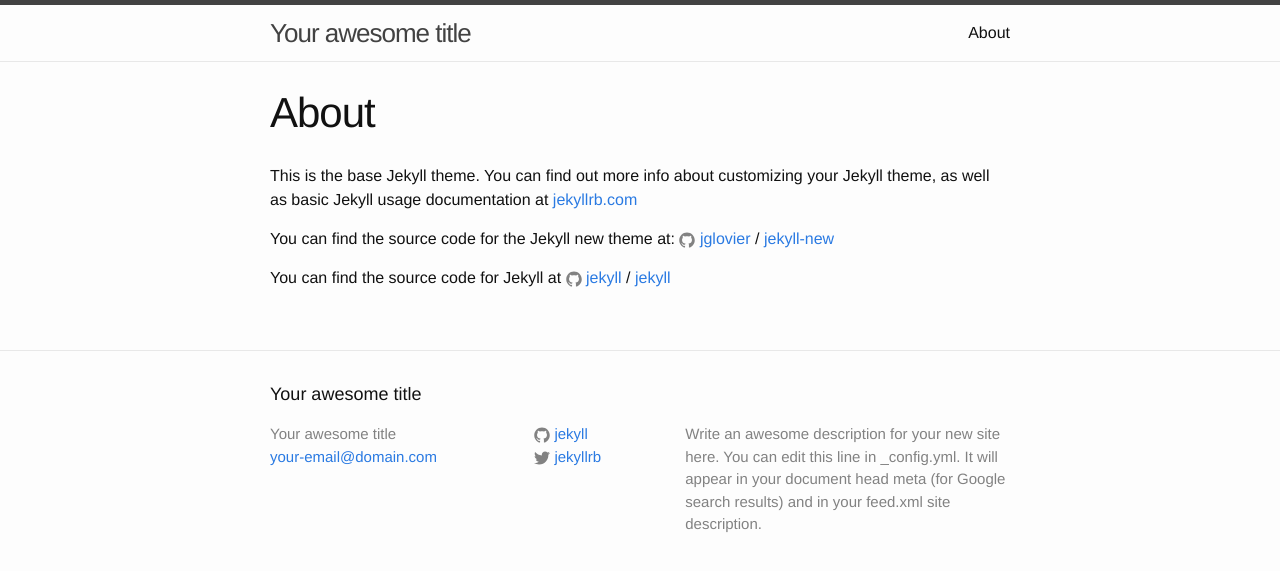
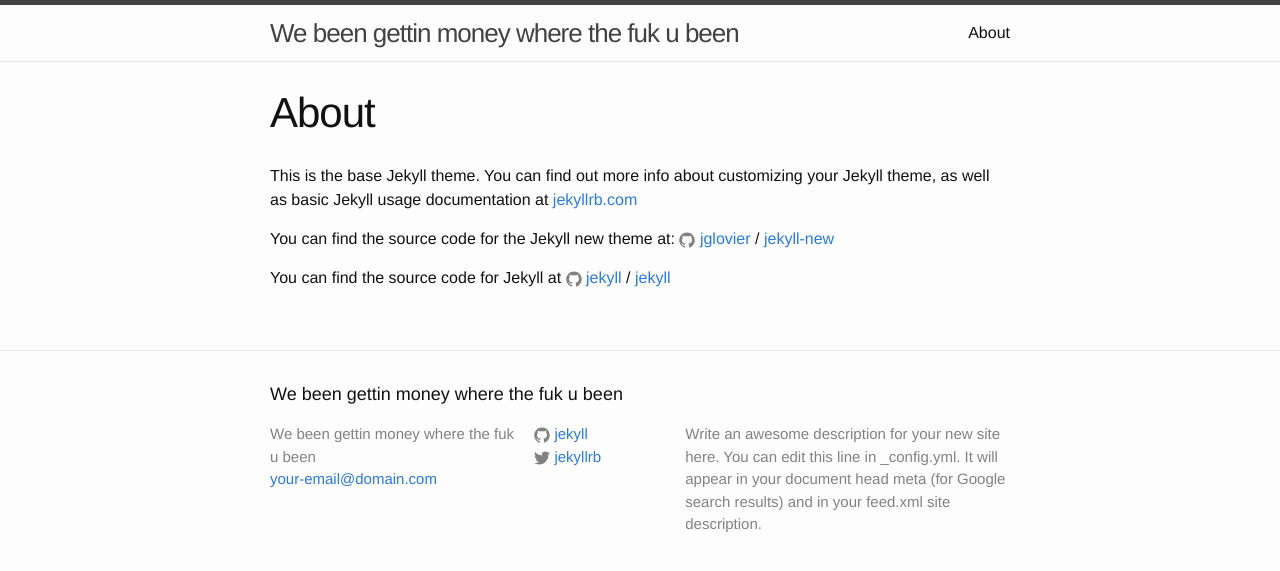
Before and after one commit to Javas01/javas01.github-io, a Jekyll site: the page built from about.md, in a window 1280 px wide. Shown: the top 571 px of the page. Built offline with Jekyll 4.4.1, drawn with Linux system fonts in a browser that asks for light colours.

Commit message:
Update _config.yml

```diff
--- a/_config.yml
+++ b/_config.yml
@@ -6,7 +6,7 @@
 # 'jekyll serve'. If you change this file, please restart the server process.
 
 # Site settings
-title: Your awesome title
+title: We been gettin money where the fuk u been
 email: your-email@domain.com
 description: > # this means to ignore newlines until "baseurl:"
   Write an awesome description for your new site here. You can edit this
```
